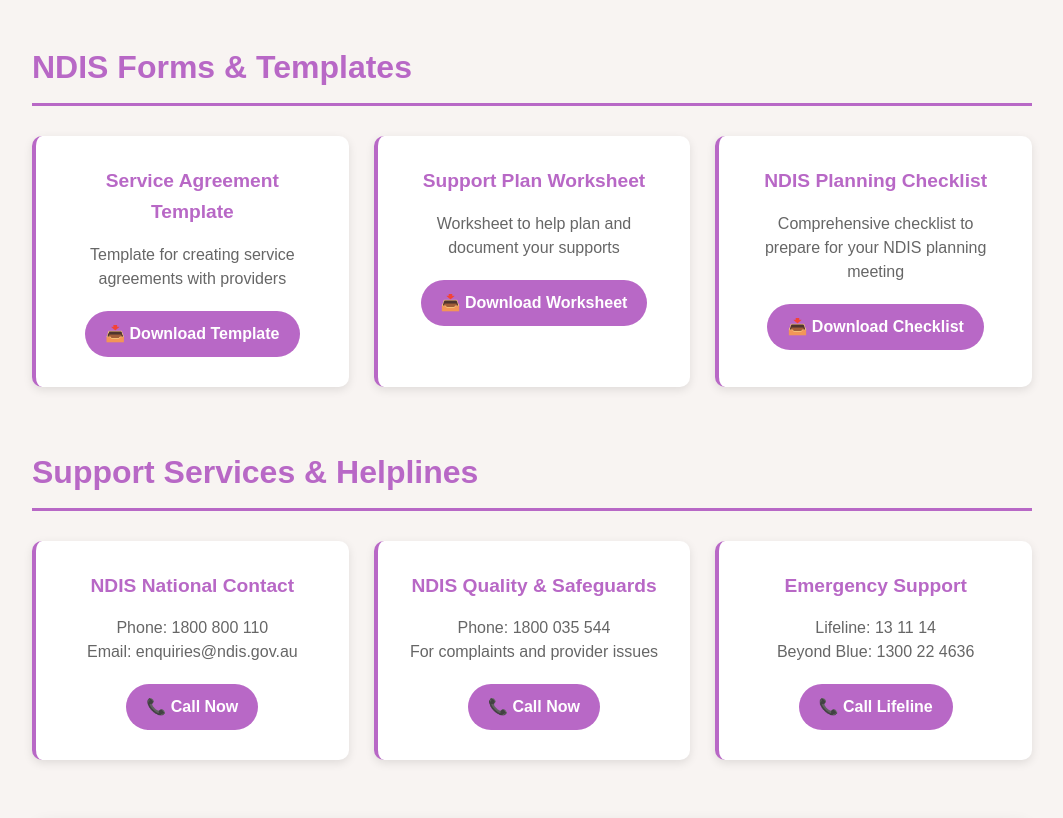
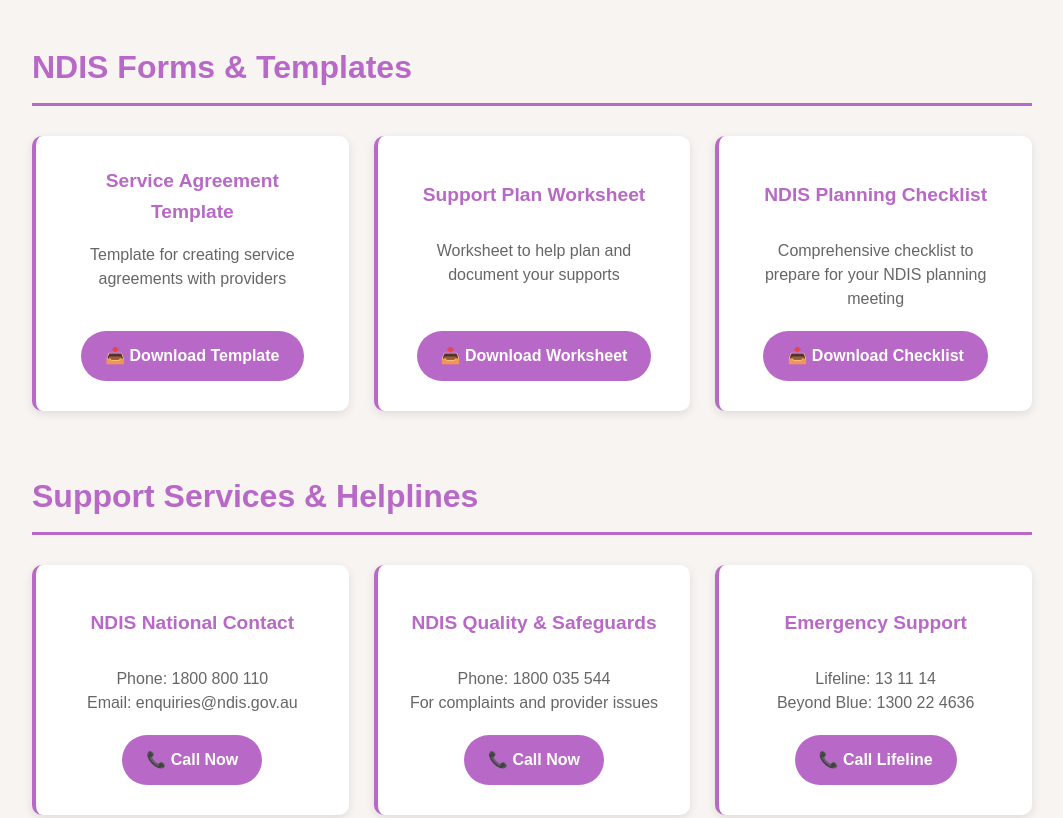
Before and after one commit to jaydenf1995-rgb/NDIS-Service-Finder, a website: page public/blog.html in a window 1280 px wide. Shown: the part 1040-1858 px from the top of the page, without its empty margins (108-1171 px from the left). Drawn offline with Linux system fonts and the light colour scheme.

Commit message:
Update style.css

```diff
--- a/public/style.css
+++ b/public/style.css
@@ -712,6 +712,7 @@
     display: grid;
     grid-template-columns: repeat(auto-fit, minmax(280px, 1fr));
     gap: 25px;
+    align-items: stretch; /* This makes all cards same height */
 }
 
 .resource-card {
@@ -722,6 +723,9 @@
     border-left: 4px solid var(--color-4);
     text-align: center;
     transition: transform 0.3s ease;
+    display: flex;
+    flex-direction: column;
+    height: 100%; /* Ensure all cards take full height */
 }
 
 .resource-card:hover {
@@ -732,23 +736,31 @@
     color: var(--color-4);
     margin-bottom: 15px;
     font-size: 1.2em;
+    min-height: 3em; /* Consistent title height */
+    display: flex;
+    align-items: center;
+    justify-content: center;
 }
 
 .resource-card p {
     color: #666;
     line-height: 1.5;
     margin-bottom: 20px;
+    flex: 1; /* This makes the paragraph take available space */
 }
 
 .resource-link {
     display: inline-block;
     background: var(--color-4);
     color: white;
-    padding: 10px 20px;
+    padding: 12px 24px;
     border-radius: 25px;
     text-decoration: none;
     font-weight: bold;
     transition: transform 0.3s ease;
+    margin-top: auto; /* Pushes button to bottom */
+    width: fit-content;
+    align-self: center; /* Center the button */
 }
 
 .resource-link:hover {
```
